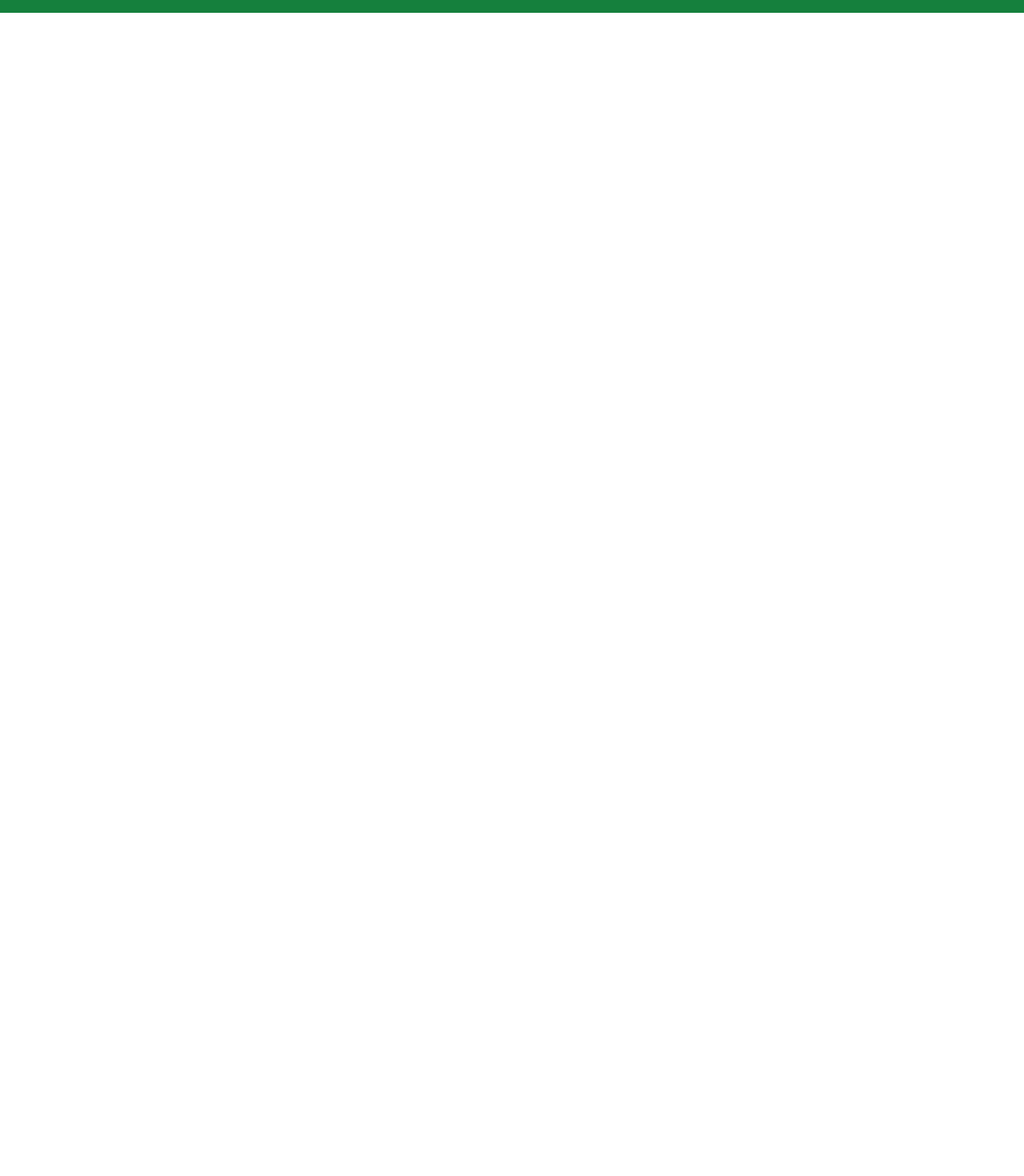
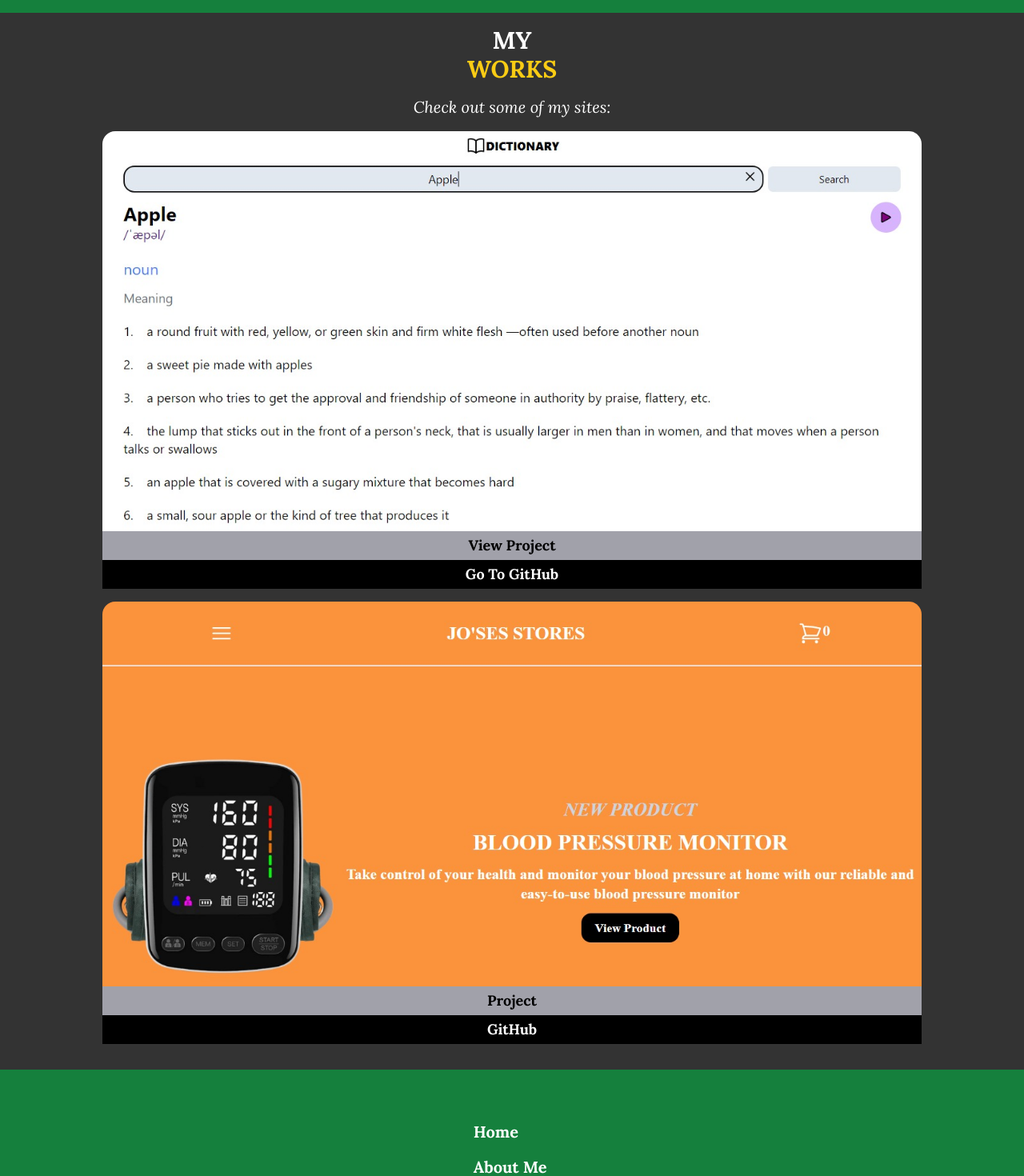
Before and after one commit to JoshuaAbulu/Blog, a React (Create React App) app in the folder frontend/: page /works in a window 1280 px wide. Shown: the part 80-1550 px from the top of the page at 80% size. Before the commit the page ends 800 px from the top, so only its background shows below. Built offline with nearby package versions, Linux system fonts and the light colour scheme; a web font is replaced by a local one.

Commit message:
added projects

```diff
--- a/frontend/src/components/Projects.js
+++ b/frontend/src/components/Projects.js
@@ -1,7 +1,33 @@
+import dict from '../images/Dictionary.jpeg'
+import joses from '../images/Joses.jpeg'
+import {Link} from 'react-router-dom'
+import Footer from './Footer'
+
 const Projects = () => {
     return (
-        <div>
+        <div className='flex flex-col gap-4 items-center pt-4 bg-black bg-opacity-80 text-white'>
+            <div className='w-4/5 flex justify-center text-center'>
+                <h1 className='text-3xl font-black'>MY <br /> <span className=' text-yellow-400'>WORKS</span></h1>
+            </div>
 
+            <span className='w-4/5 text-xl italic text-center'>Check out some of my sites:</span>
+
+            <div className='w-4/5 flex flex-col gap-4'>
+                <div className='flex flex-col rounded-2xl work'>
+                    <img src={dict} alt="dictionary" className=' rounded-t-2xl'/>
+                    <a href="https://js-dictionary-josh.netlify.app/" className='text-center bg-zinc-400 cursor-pointer text-black font-black text-lg py-1'>View Project</a>
+                    <a href="https://github.com/JoshuaAbulu/Dictionary" className='bg-black text-center cursor-pointer font-black text-lg py-1'>Go To GitHub</a>
+                </div>
+                <div className='flex flex-col rounded-2xl work2'>
+                    <img src={joses} alt="joses" className=' rounded-t-2xl'/>
+                    <a href="https://josesstores.netlify.app/" className='bg-zinc-400 text-black cursor-pointer text-center font-black text-lg py-1'>Project</a>
+                    <a href="https://github.com/JoshuaAbulu/Joses" className='bg-black text-center cursor-pointer font-black text-lg py-1'>GitHub</a>
+                </div>
+            </div>
+
+            <div className='w-full'>
+                <Footer />
+            </div>
         </div>
      );
 }
--- a/frontend/src/index.css
+++ b/frontend/src/index.css
@@ -69,6 +69,36 @@ input, select, button{
 .img{
     animation: img ease-in-out 1s forwards;
 }
+.work{
+    animation: work ease-in-out 2s forwards;
+}
+.work2{
+    animation: work2 ease-in-out 2s forwards;
+}
+
+@keyframes work {
+    0%{
+        transform: translateX(120%);
+    }
+    90%{
+        transform: translateX(-10px);
+    }
+    100%{
+        transform: translateX(0);
+    }
+}
+
+@keyframes work2 {
+    0%{
+        transform: translateX(-120%);
+    }
+    90%{
+        transform: translateX(10px);
+    }
+    100%{
+        transform: translateX(0);
+    }
+}
 
 @keyframes img{
     0%{
```
Also changed, not shown: frontend/src/images/Dictionary.jpeg (added), frontend/src/images/Joses.jpeg (added).
